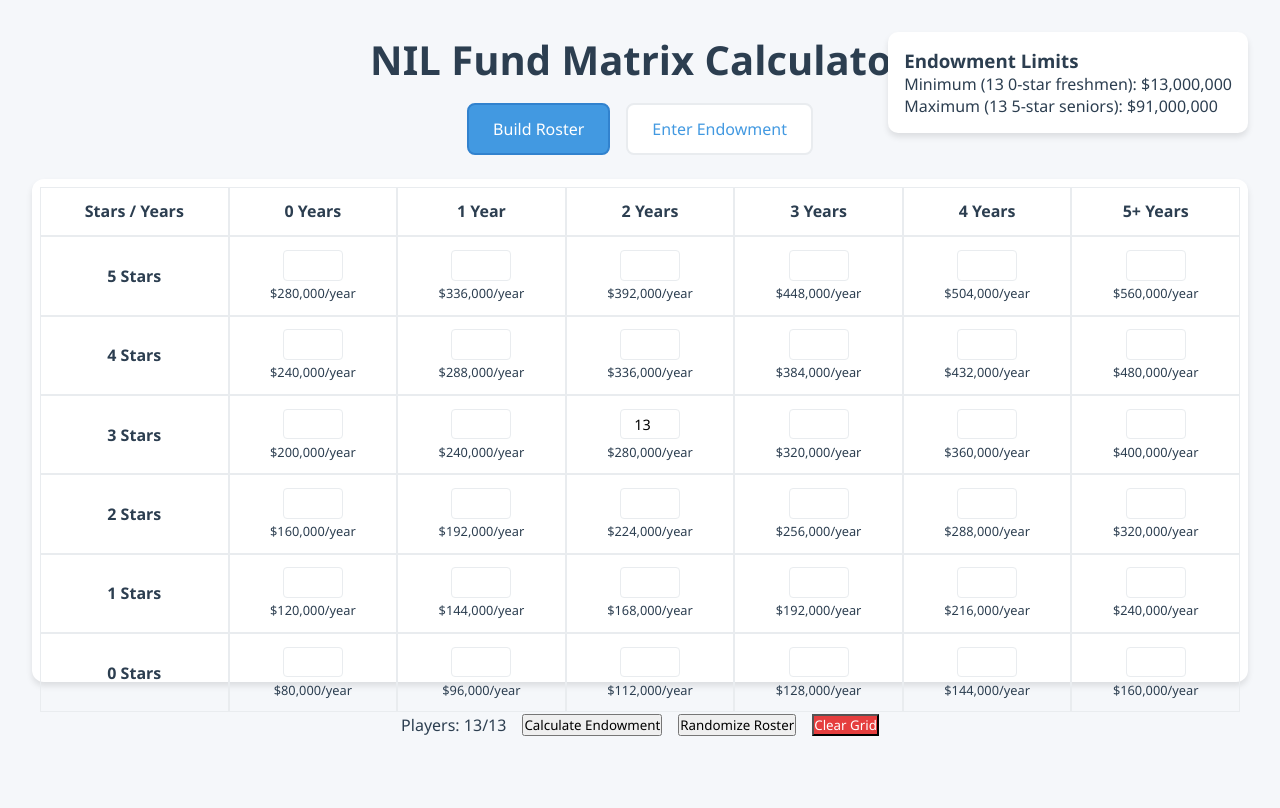
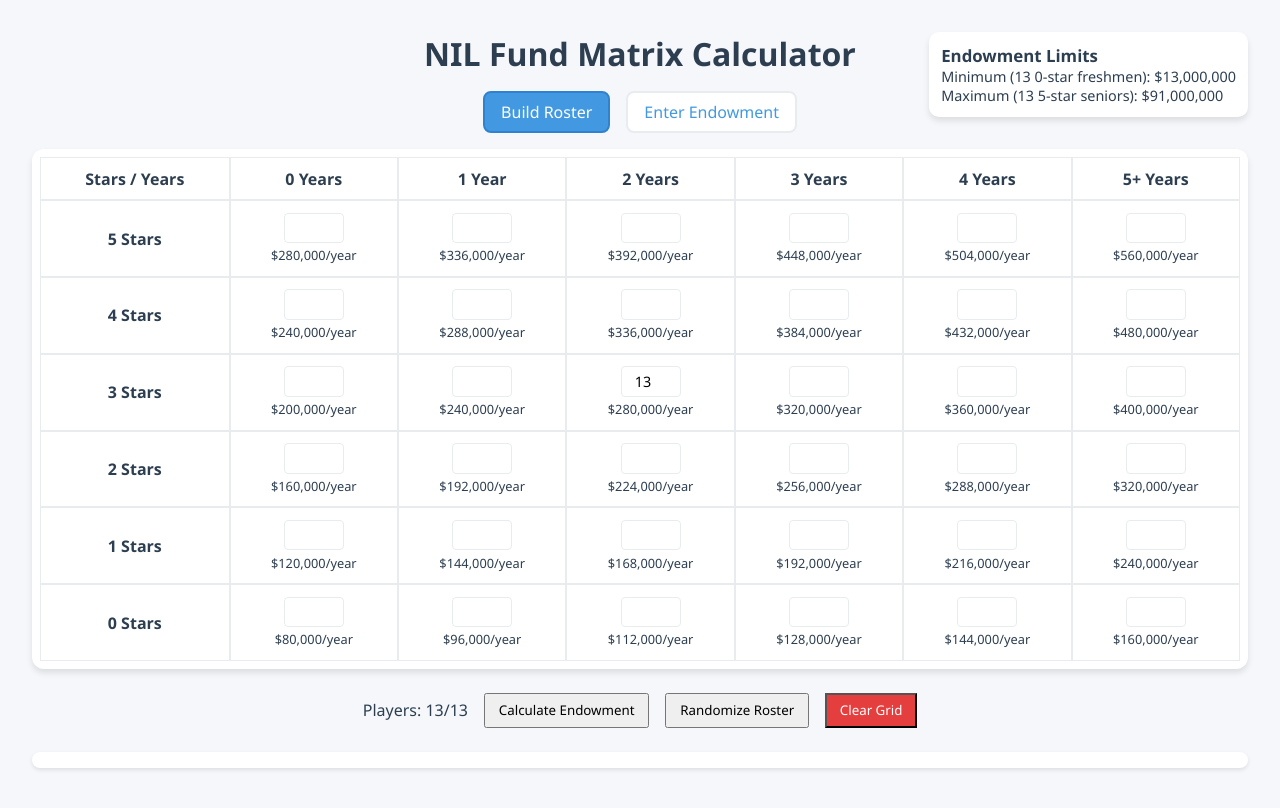
Before and after one commit to ARO2S/NILCalc, a plain HTML site: page index.html in a window 1280 px wide. Drawn offline with Linux system fonts and the light colour scheme.

Commit message:
Enhance NILMatrix functionality and improve UI styling. Added annual salary calculation to endowment display in script.js. Updated styles.css for better layout and responsiveness, including adjustments to margins, padding, and font sizes for various elements.

```diff
--- a/script.js
+++ b/script.js
@@ -96,6 +96,8 @@ class NILMatrix {
 
     calculateAndDisplayEndowment() {
         const endowment = this.calculateEndowment();
+        const annualSalary = endowment * this.endowmentRate;
+
         const formattedEndowment = new Intl.NumberFormat('en-US', {
             style: 'currency',
             currency: 'USD',
@@ -103,8 +105,21 @@ class NILMatrix {
             maximumFractionDigits: 0
         }).format(Math.round(endowment));
 
+        const formattedAnnual = new Intl.NumberFormat('en-US', {
+            style: 'currency',
+            currency: 'USD',
+            minimumFractionDigits: 0,
+            maximumFractionDigits: 0
+        }).format(Math.round(annualSalary));
+
         document.getElementById('endowmentResult').innerHTML =
-            `Required Endowment:<br><span style="font-size: 2.2rem; color: #4299e1; display: block; margin-top: 0.5rem;">${formattedEndowment}</span>`;
+            `Required Endowment:<br>
+            <span style="font-size: 2.2rem; color: #4299e1; display: block; margin-top: 0.5rem;">
+                ${formattedEndowment}
+            </span>
+            <span style="font-size: 1.2rem; color: #718096; display: block; margin-top: 0.5rem;">
+                Annual Roster Cost: ${formattedAnnual}
+            </span>`;
     }
 
     clearMatrix() {
--- a/styles.css
+++ b/styles.css
@@ -21,14 +21,14 @@ body {
     height: 100vh;
     display: flex;
     flex-direction: column;
+    gap: 0.5rem;
 }
 
 h1 {
     text-align: center;
-    margin-bottom: 1rem;
+    margin-bottom: 0.5rem;
     color: #2c3e50;
-    font-size: clamp(1.5rem, 4vw, 2.5rem);
-    font-weight: 600;
+    font-size: clamp(1.2rem, 3vw, 2rem);
 }
 
 /* Floating limits box */
@@ -37,11 +37,11 @@ h1 {
     top: 1rem;
     right: 1rem;
     background-color: white;
-    padding: 1rem;
+    padding: 0.75rem;
     border-radius: 10px;
     box-shadow: 0 4px 6px rgba(0, 0, 0, 0.1);
     min-width: min(300px, 90vw);
-    font-size: clamp(0.8rem, 2vw, 1rem);
+    font-size: clamp(0.7rem, 1.5vw, 0.9rem);
 }
 
 /* Mode selector styling */
@@ -49,7 +49,7 @@ h1 {
     display: flex;
     justify-content: center;
     gap: 1rem;
-    margin-bottom: 1.5rem;
+    margin-bottom: 0.5rem;
 }
 
 .mode-selector button {
@@ -76,10 +76,11 @@ h1 {
     padding: 0.5rem;
     border-radius: 12px;
     box-shadow: 0 4px 6px rgba(0, 0, 0, 0.1);
-    margin-bottom: 1rem;
+    margin-bottom: 0.5rem;
     flex: 1;
     display: flex;
     min-height: 0;
+    max-height: calc(100vh - 350px);
 }
 
 table {
@@ -92,7 +93,7 @@ table {
 
 th, td {
     border: 1px solid #e9ecef;
-    padding: clamp(0.2rem, 1vw, 0.8rem);
+    padding: clamp(0.15rem, 0.8vw, 0.6rem);
     text-align: center;
     height: 1fr;
 }
@@ -117,7 +118,7 @@ input[type="number"] {
     justify-content: center;
     align-items: center;
     gap: 1rem;
-    padding: 1rem 0;
+    padding: 0.5rem 0;
     flex-wrap: wrap;
 }
 
@@ -138,12 +139,15 @@ input[type="number"] {
 /* Results styling */
 .results {
     text-align: center;
-    margin-top: 1rem;
+    margin-top: 0.5rem;
 }
 
 #endowmentResult {
-    font-size: clamp(1.2rem, 3vw, 1.8rem);
-    padding: 1rem;
+    font-size: clamp(1rem, 2.5vw, 1.5rem);
+    padding: 0.5rem;
+    background-color: white;
+    border-radius: 8px;
+    box-shadow: 0 2px 4px rgba(0, 0, 0, 0.1);
 }
 
 /* Mobile optimizations */
@@ -160,6 +164,7 @@ input[type="number"] {
 
     .matrix-container {
         padding: 0.3rem;
+        max-height: calc(100vh - 300px);
     }
 
     .controls, .endowment-input {
@@ -169,6 +174,7 @@ input[type="number"] {
 
     #endowmentResult {
         width: 100%;
+        padding: 0.3rem;
     }
 
     th, td {
@@ -224,3 +230,18 @@ input[type="number"] {
 #clearBtn:hover {
     background-color: #c53030;
 }
+
+/* Additional small screen adjustments */
+@media (max-height: 800px) {
+    .matrix-container {
+        max-height: calc(100vh - 280px);
+    }
+
+    .mode-selector button {
+        padding: 0.5rem 1rem;
+    }
+
+    .controls button {
+        padding: 0.4rem 0.8rem;
+    }
+}
```
